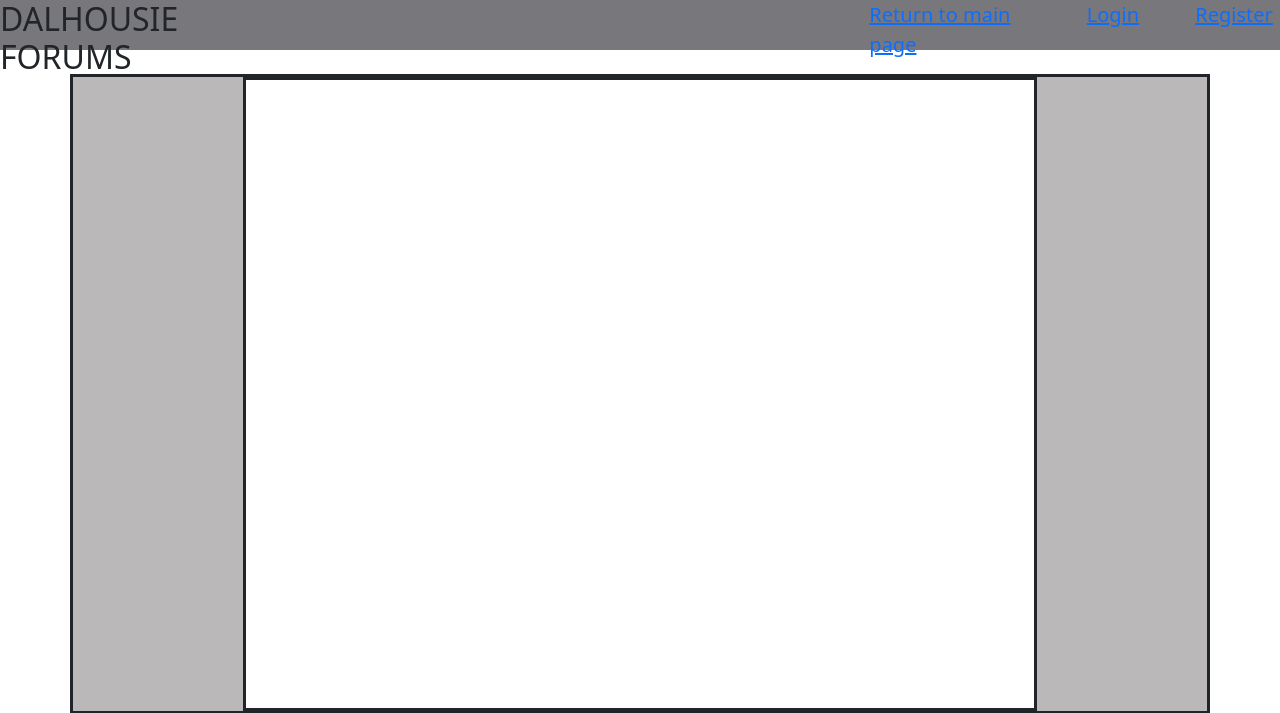
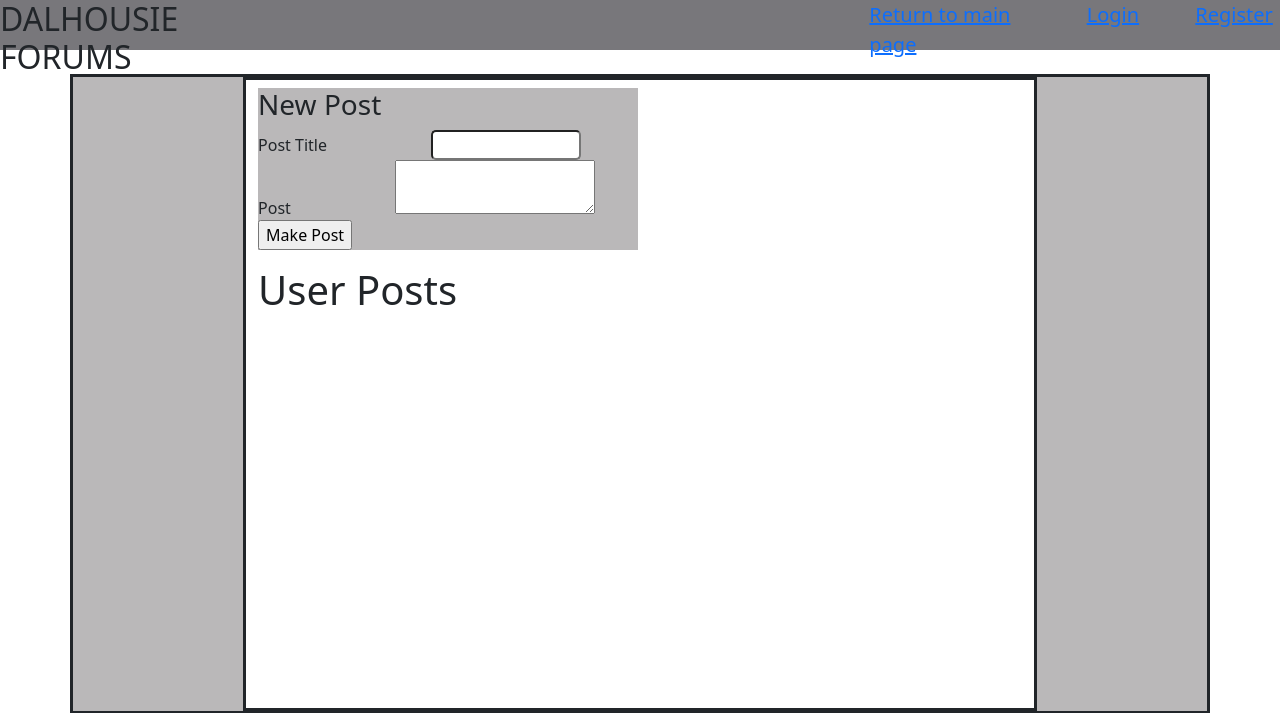
Before and after one commit to Jwahn1/Intro-to-Server-Side-Scripting, a PHP site: page /new_post.php in a window 1280 px wide. Shown: the top 713 px of the page. Run offline with PHP 8.4, Linux system fonts and the light colour scheme.

Commit message:
Implemented post creation feature

```diff
--- a/a4/new_post.php
+++ b/a4/new_post.php
@@ -7,9 +7,90 @@ include "templates/header.php";
     <div class="container mt-4 " style="background-color:#fff;height:100%; ">
         <div class="row" style="height:80%; background-color:#bab8b9; border-style:solid;">
             <div class="container" style="width:70%; background-color:#fff; border-style:solid;">
+            <div class="col-3 mt-2" style="background-color:#bab8b9;  width:380px; text-align:left">
+                <h3>New Post</h3>
+                    <form  id="newPostForm" >
+                    <label for="title">Post Title</label>
+                    <input type="text" name="title" id="title" required style="margin-left:100px;width:150px; borderstyle:solid; border-radius: 5px;"><br>
+                    <label for="post">Post</label>
+                    <textarea name="post" id="post" required style="margin-left:100px; width:200px;"></textarea><br>
+                    <input type="submit" value="Make Post" name="submit" >
+                    </form>
+                </div>
+                <h1>User Posts</h1>
+                <div id="userPosts" class="container" style="width:70%; background-color:#fff; ">
 
-
+                    <!-- use javascript to append posts found in the database here -->
+                </div>
           </div>
         </div>
     </div>
 </body>
+
+<script>
+    function fetchUserPosts() {
+    fetch('includes/fetch_user_posts.php')
+        .then(response => response.json())
+        .then(posts => {
+            if (Array.isArray(posts)) {
+
+                const postContainer = document.getElementById('userPosts');
+
+
+
+                posts.forEach(post => {
+                    const postElement = document.createElement('div');
+                    postElement.style.borderStyle = 'solid';
+                    postElement.style.padding = '3px ';
+                    postElement.innerHTML = `
+                        <p>${posts.post_id}</p>
+                        <p>${posts.post_title}</p>
+                        <p>Sent By: ${posts.post_content}</p>
+                        <p>Sent On: ${posts.post_created_at}</p>
+
+                    `;
+
+                    messageContainer.appendChild(messageElement);
+                });
+            }
+
+        })
+        .catch(error => {
+            console.error("error",error);
+        });
+}
+
+
+
+
+    async function sendDataToPHP(postContent,postTitle) {
+        try {
+            let response = await fetch("includes/new_post_processing.php", {
+            method: "POST",
+            headers: {
+            "Content-Type": "application/json"
+            },
+
+
+            body: JSON.stringify({ post: postContent ,title: postTitle})
+        });
+            let result = await response.text();
+            console.log(result);
+        } catch (error) {
+            console.error("Error:", error);
+        }
+
+    }
+
+
+    //calls the function when the post is submitted
+    document.getElementById("newPostForm").addEventListener("submit", function (form_submission) {
+        form_submission.preventDefault()
+        const postContent = document.getElementById("post").value;
+        const postTitle = document.getElementById("title").value;
+        // Call the function to send data
+        sendDataToPHP(postContent,postTitle);
+    });
+
+    fetchUserPosts();
+</script>
```
Also changed, not shown: a4/includes/new_post_processing.php (added, +31 -0 lines).
